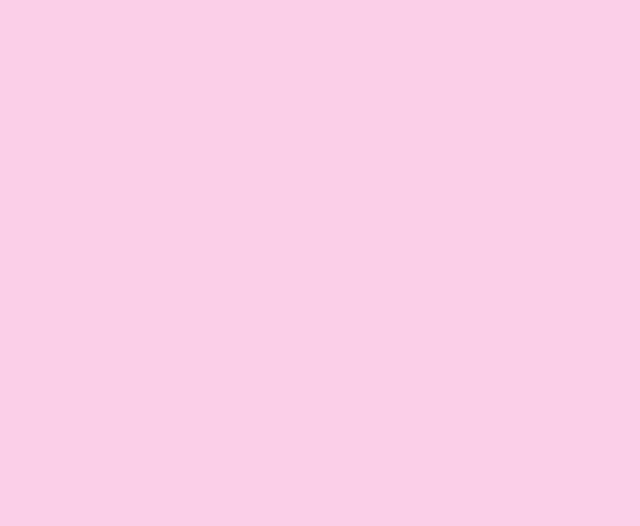
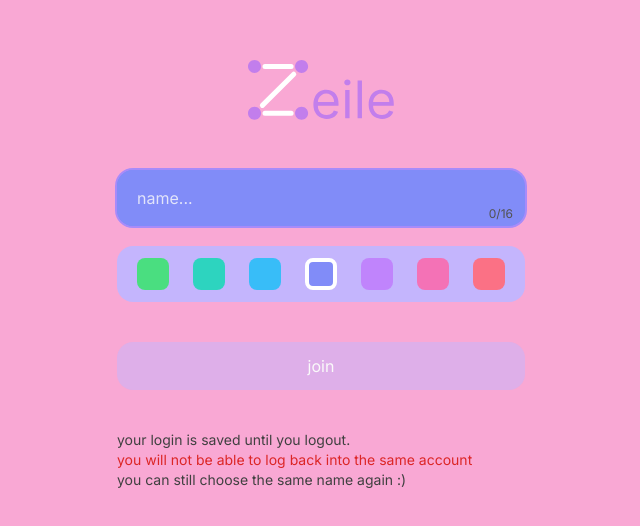
Before and after one commit to finnholland/zeile, a Next.js app: page / in a window 1280 px wide. Before the commit this address had no page. Shown: the part 126-652 px from the top of the page, without its empty margins (319-959 px from the left). Built offline with nearby package versions, Linux system fonts and the light colour scheme.

Commit message:
style finally working

```diff
--- a/app/assets/Logout.tsx
+++ b/app/assets/Logout.tsx
@@ -3,9 +3,8 @@ import { SVGProps } from "react"
 const Logout = (props: SVGProps<SVGSVGElement>) => (
   <svg
     xmlns="http://www.w3.org/2000/svg"
-    width={45}
-    height={45}
     fill="none"
+    viewBox="0 0 45 45"
     {...props}
   >
     <path
--- a/app/chat/page.tsx
+++ b/app/chat/page.tsx
@@ -1,7 +1,7 @@
 'use client';
 
 import * as fb from '@/firebase';
-import { useEffect, useState } from 'react';
+import { Dispatch, SetStateAction, useEffect, useState } from 'react';
 import { Message, User } from '@/types';
 import InfiniteScroll from 'react-infinite-scroll-component';
 import Send from '../assets/send';
@@ -12,8 +12,10 @@ import Zeile from '../assets/Zeile';
 
 let lastMessage = {}
 
-
-export default function Chat() {
+interface Props {
+  setLoggedIn: Dispatch<SetStateAction<boolean>>
+}
+const Chat: React.FC<Props> = (props: Props) => {
   const router = useRouter()
 
   const [user, setUser] = useState<User>({name: '', colour: '', uid: ''});
@@ -29,7 +31,7 @@ export default function Chat() {
       setUser(JSON.parse(localStorage.getItem('user') || ''));
       loadMessages();
     } else {
-      router.push('/login', { scroll: false })
+      props.setLoggedIn(false)
     }
 
     return () => {
@@ -170,7 +172,7 @@ export default function Chat() {
         <a target='_blank' className='px-5 w-10' href='https://github.com/finnholland/zeile'>
           <Zeile height={35}/>
         </a>
-        <Link href={'/login'} onClick={() => localStorage.clear()} className=' px-5'><Logout /></Link>
+        <Logout width={40} className='mx-5 cursor-pointer' onClick={() => { localStorage.clear(); props.setLoggedIn(false) }}/>
       </div>
 
       <div id='scrollDiv' className='flex flex-col-reverse bg-violet-300 max-w-3xl h-4/5 max-h-full w-full px-5 my-8 rounded-2xl overflow-auto'>
@@ -228,3 +230,5 @@ const MessageItem: React.FC<MessageProp> = ({ msg, uid }) => {
     );
   }
 };
+
+export default Chat
--- a/app/layout.tsx
+++ b/app/layout.tsx
@@ -15,7 +15,7 @@ export default function RootLayout({
   children: React.ReactNode
 }) {
   return (
-    <html lang="en" className=' bg-pink-200 h-screen w-screen content-center justify-center items-center flex'>
+    <html lang="en" className=' bg-pink-300 h-screen w-screen content-center justify-center items-center flex'>
       <body className={`${inter.className} h-screen w-screen justify-center items-center flex`}>
 
         {children}
--- a/app/login/page.tsx
+++ b/app/login/page.tsx
@@ -1,22 +1,28 @@
 'use client';
-import React, { useState } from 'react'
+import React, { Dispatch, SetStateAction, useEffect, useState } from 'react'
 import { v4 as uuidv4 } from 'uuid';
 import { useRouter } from 'next/navigation';
 import Zeile from '../assets/Zeile';
 import { colours } from '../constants';
 
-
+interface Props {
+  setLoggedIn: Dispatch<SetStateAction<boolean>>
+}
 
 const MAX_LENGTH = 16
-const Login = () => {
+const Login: React.FC<Props> = (props: Props) => {
   const router = useRouter()
   const [name, setName] = useState('')
-  const [colour, setColour] = useState(colours[Math.floor(Math.random() * ((colours.length -1) - 0 + 1)) + 0])
+  const [colour, setColour] = useState('bg-pink-300')
   const inputRef = React.createRef<HTMLInputElement>();
   const colourItem = colours.map((i) => {
     return <button key={i} onClick={() => setColour(i)}
       className={`${i} w-8 h-8 rounded-lg ${i !== colours[colours.length - 1] ? 'mr-6' : ''} ${i === colour ? 'border-4 border-white' : ''}`} />;
   });
+
+  useEffect(() => {
+    setColour(colours[Math.floor(Math.random() * ((colours.length -1) - 0 + 1)) + 0])
+  }, [setColour])
 
   const handleClick = () => {
     inputRef.current?.focus();
@@ -25,7 +31,7 @@ const Login = () => {
   const joinRoom = async () => {
     let uuid = uuidv4();
     localStorage.setItem('user', JSON.stringify({ uid: uuid, name: name, colour: colour }))
-    router.push('/chat', { scroll: false })
+    props.setLoggedIn(true)
   }
 
   return (
--- a/app/page.tsx
+++ b/app/page.tsx
@@ -1,16 +1,25 @@
 'use client';
 
-import { useEffect } from 'react'
+import { useEffect, useState } from 'react'
 import { useRouter } from 'next/navigation'
+import Chat from './chat/page';
+import Login from './login/page';
+import Zeile from './assets/Zeile';
 
 export default function Page() {
-  const router = useRouter()
-
+  const [loggedIn, setLoggedIn] = useState(false)
+  const [loaded, setLoaded] = useState(false)
   useEffect(() => {
     if (localStorage.getItem('user')) {
-      router.push('/chat')
-    } else {
-      router.push('/login', { scroll: false })
+
+      setLoggedIn(true)
     }
-  })
+    setLoaded(true)
+  }, [setLoggedIn])
+
+  if (!loaded) {
+    return <Zeile width={200} />
+  } else if (loggedIn) {
+    return <Chat setLoggedIn={setLoggedIn} />
+  } return <Login setLoggedIn={setLoggedIn} />
 }
```
